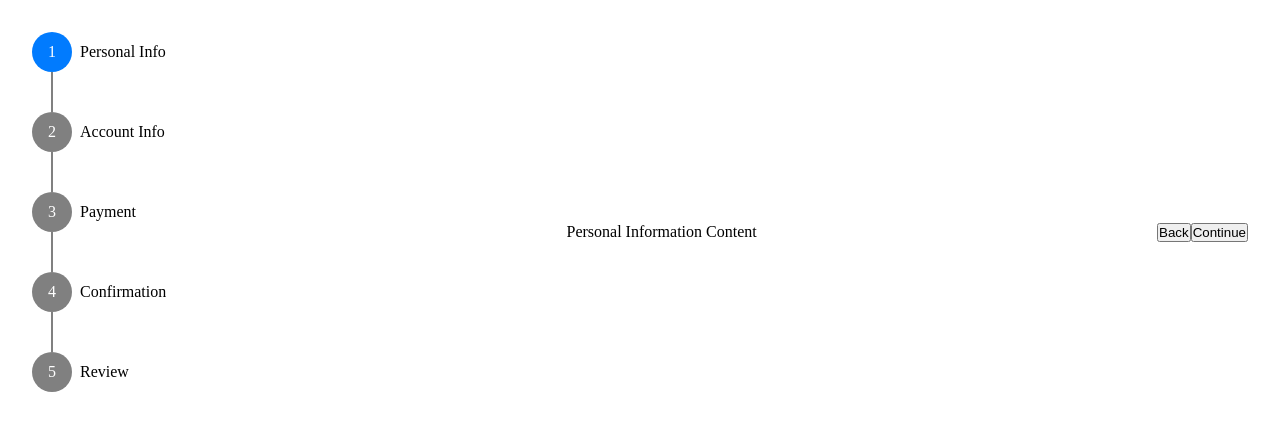
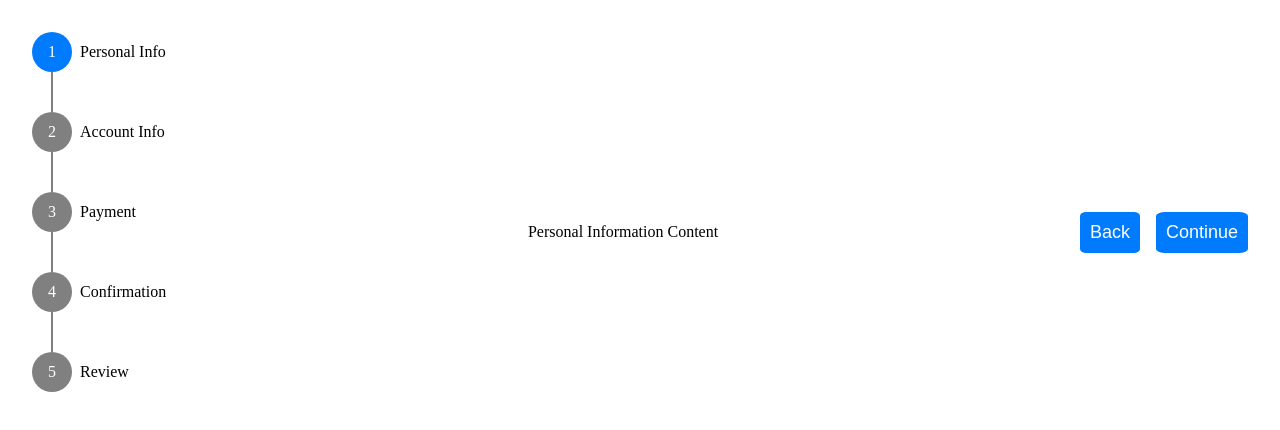
Before and after one commit to sanjaypatel-01/Machine-Coding-Round-Questions, a React (Vite) app: page / in a window 1280 px wide. Shown: the top 430 px of the page. Built offline with nearby package versions, Linux system fonts and the light colour scheme.

Commit message:
Form Stepper - Frontend with Aman [Youtube]

```diff
--- a/src/CodingRounds/FormStepper.jsx
+++ b/src/CodingRounds/FormStepper.jsx
@@ -30,8 +30,8 @@ function FormStepper({ steps }) {
       </div>
       <div className="stepper-content">{steps[currentStep].content}</div>
       <div className="stepper-controls">
-        <button onClick={handleBack}>Back</button>
-        <button onClick={handleContinue}>Continue</button>
+        <button className="btn-back" onClick={handleBack}>Back</button>
+        <button className="btn-continue" onClick={handleContinue}>Continue</button>
       </div>
     </div>
   );
--- a/src/Styles.css
+++ b/src/Styles.css
@@ -41,3 +41,24 @@
 .active {
     background-color: #017bfe;
 }
+
+.btn-back {
+    background-color: #017bfe;
+    color: white;
+    font-size: large;
+    padding: 10px;
+    border-radius: 10%;
+    border: none;
+    margin-right: 1rem;
+    cursor: pointer;
+}
+
+.btn-continue {
+    background-color: #017bfe;
+    color: white;
+    font-size: large;
+    padding: 10px;
+    border-radius: 10%;
+    border: none;
+    cursor: pointer;
+}
```
